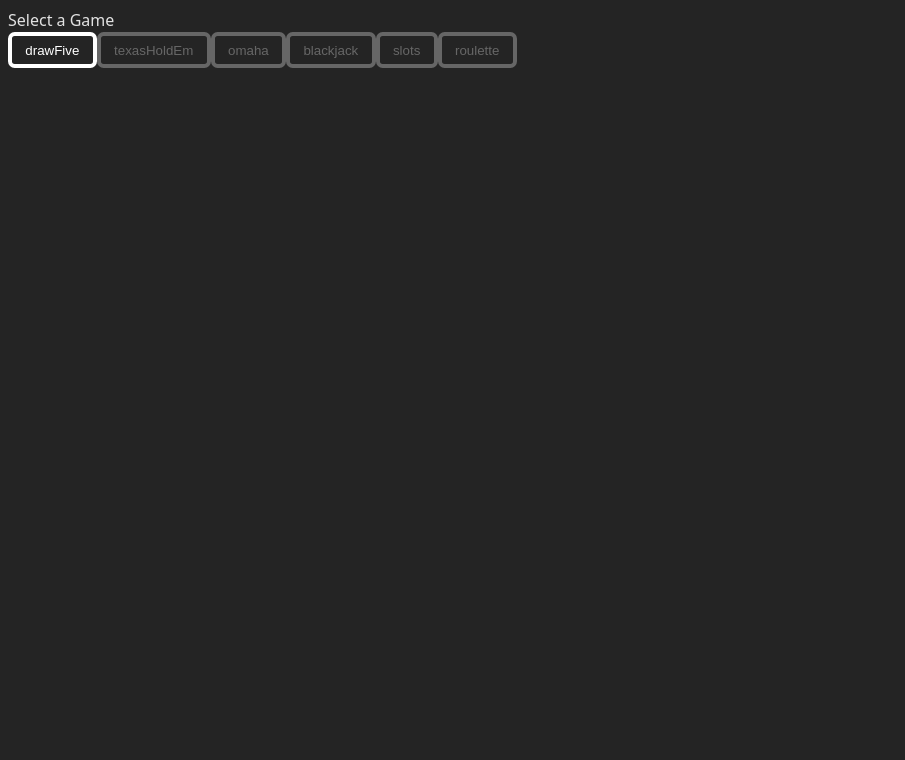
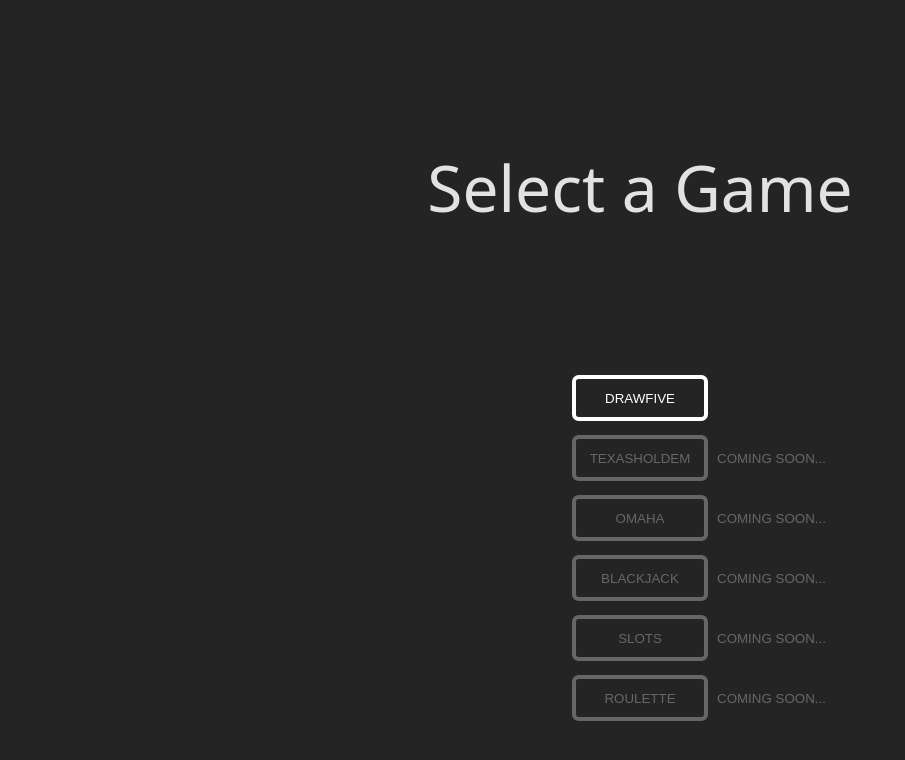
Before and after one commit to Marcaus-Cruz/le-casino, a React (Vite) app: page / in a window 1280 px wide. Shown: the top 760 px of the page, without its empty margins (0-905 px from the left). Built offline with nearby package versions, Linux system fonts and the light colour scheme.

Commit message:
Implement home page styles

```diff
--- /dev/null
+++ b/src/styles/homeView.scss
@@ -0,0 +1,30 @@
+.view.home {
+   @include flex-container(column, nowrap, space-around, center);
+   height: 90vh; // Figure out how to flex this to just fill
+
+   .caption {
+      flex: 1;
+      @include flex-container(row, nowrap, center, center);
+      font-size: 5vmax;
+   }
+
+   .game-container {
+      flex: 1;
+      @include flex-container(column, nowrap, center);
+
+      .btn {
+         flex: 1;
+         position: relative;
+         margin: 0.5em;
+
+         text-transform: uppercase;
+
+         &:disabled:after {
+            position: absolute;
+            content: 'coming soon...';
+            left: calc(100% + 1em);
+            text-wrap: nowrap;
+         }
+      }
+   }
+}
--- a/src/styles/index.scss
+++ b/src/styles/index.scss
@@ -3,6 +3,7 @@
 @import './table.scss';
 @import './player.scss';
 @import './card.scss';
+@import './homeView.scss';
 
 :root {
    font-family: system-ui, Avenir, Helvetica, Arial, sans-serif;
```
